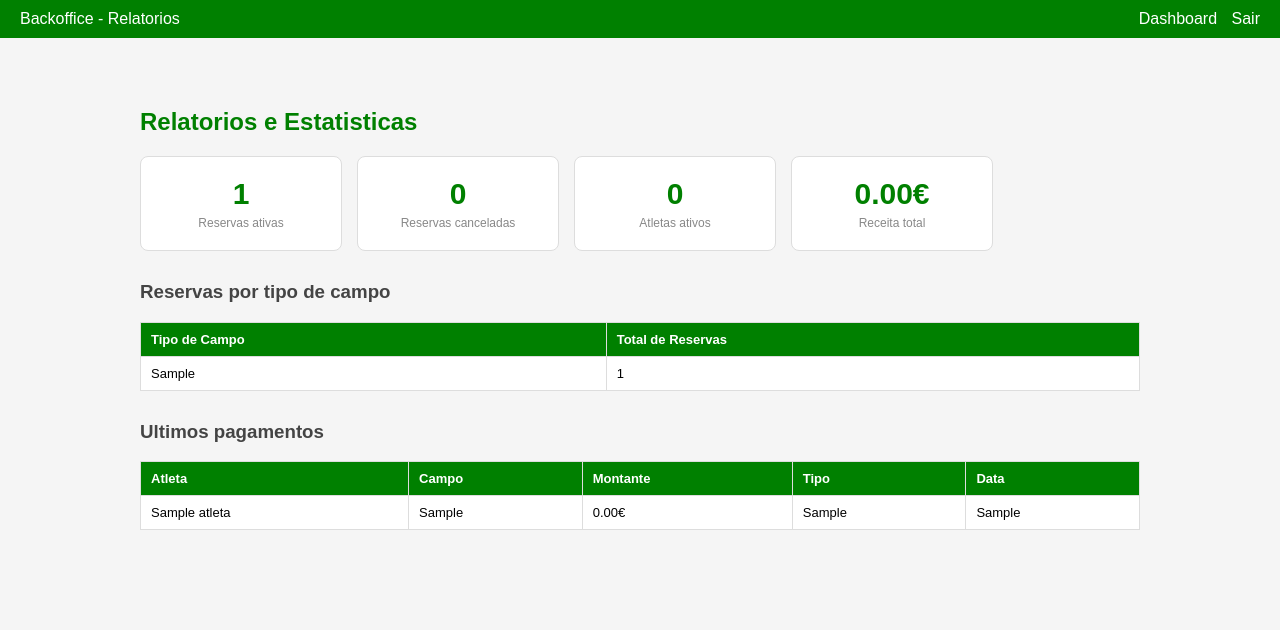
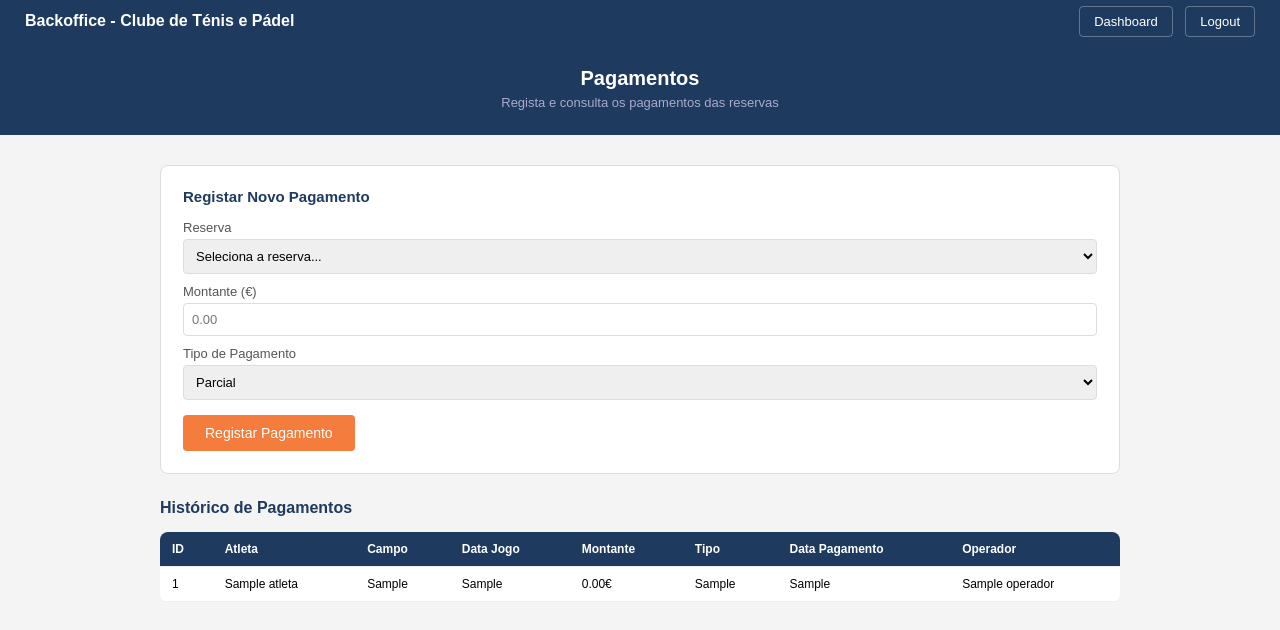
Before and after one commit to donodomundo18/Clube-de-Tenis-e-Padel, a PHP site: page /admin/relatorios.php in a window 1280 px wide. Shown: the top 630 px of the page. Run offline with PHP 8.4, Linux system fonts and the light colour scheme; the visitor is signed in with stand-in values (Sample User, id 1); tables that the repository leaves empty or names only in its code hold one stand-in row (values such as "Sample post").

Commit message:
mudança de cor

```diff
--- a/admin/relatorios.php
+++ b/admin/relatorios.php
@@ -3,106 +3,126 @@ require_once '../config/db.php';
 require_once '../includes/session.php';
 verificarOperador();
 
-// total de reservas ativas
-$total_ativas = $pdo->query("SELECT COUNT(*) FROM reserva WHERE estado_reserva = 'ativa'")->fetchColumn();
+$sucesso = '';
+$erro = '';
 
-// total de reservas canceladas
-$total_canceladas = $pdo->query("SELECT COUNT(*) FROM reserva WHERE estado_reserva = 'cancelada'")->fetchColumn();
+if ($_SERVER['REQUEST_METHOD'] === 'POST') {
+    $reserva_id = $_POST['reserva_id'];
+    $montante = $_POST['montante'];
+    $tipo = $_POST['tipo'];
+    $operador_id = $_SESSION['operador_id'];
 
-// total de atletas ativos
-$total_atletas = $pdo->query("SELECT COUNT(*) FROM atleta WHERE estado_atleta = 'ativo'")->fetchColumn();
+    $stmt = $pdo->prepare("INSERT INTO pagamento (reserva_id, montante, tipo, operador_id) VALUES (?,?,?,?)");
+    $stmt->execute([$reserva_id, $montante, $tipo, $operador_id]);
+    $sucesso = 'Pagamento registado com sucesso!';
+}
 
-// receita total
-$receita = $pdo->query("SELECT SUM(montante) FROM pagamento")->fetchColumn();
+$reservas = $pdo->query("SELECT r.id, a.nome as nome_atleta, r.campo_escolhido, r.data_jogo, r.valor_total FROM reserva r JOIN atleta a ON r.atleta_id = a.id WHERE r.estado_reserva = 'ativa' ORDER BY r.data_jogo DESC")->fetchAll();
 
-// reservas por tipo de campo
-$por_tipo = $pdo->query("SELECT campo_escolhido, COUNT(*) as total FROM reserva WHERE estado_reserva = 'ativa' GROUP BY campo_escolhido")->fetchAll();
-
-// pagamentos recentes
-$pagamentos_recentes = $pdo->query("SELECT p.*, a.nome as nome_atleta, r.campo_escolhido FROM pagamento p JOIN reserva r ON p.reserva_id = r.id JOIN atleta a ON r.atleta_id = a.id ORDER BY p.data_pagamento DESC LIMIT 10")->fetchAll();
+$pagamentos = $pdo->query("SELECT p.*, a.nome as nome_atleta, r.campo_escolhido, r.data_jogo, o.nome as nome_operador FROM pagamento p JOIN reserva r ON p.reserva_id = r.id JOIN atleta a ON r.atleta_id = a.id JOIN operador o ON p.operador_id = o.id ORDER BY p.data_pagamento DESC")->fetchAll();
 ?>
 <!DOCTYPE html>
 <html lang="pt">
 <head>
     <meta charset="UTF-8">
-    <title>Relatorios - Backoffice</title>
+    <title>Pagamentos - Backoffice</title>
     <style>
-        body { font-family: Arial; margin: 0; background: #f5f5f5; }
-        nav { background: green; padding: 10px 20px; color: white; display: flex; justify-content: space-between; }
-        nav a { color: white; margin-left: 10px; text-decoration: none; }
-        .container { max-width: 1000px; margin: 30px auto; padding: 20px; }
-        h2 { color: green; }
-        h3 { color: #444; margin-top: 30px; }
-        .stats { display: flex; gap: 15px; flex-wrap: wrap; margin-bottom: 25px; }
-        .stat { background: white; padding: 20px 25px; border-radius: 8px; border: 1px solid #ddd; text-align: center; min-width: 150px; }
-        .stat h3 { color: green; font-size: 30px; margin: 0 0 5px 0; }
-        .stat p { margin: 0; font-size: 12px; color: #888; }
-        table { width: 100%; border-collapse: collapse; background: white; margin-top: 10px; }
-        th, td { padding: 9px 10px; border: 1px solid #ddd; font-size: 13px; text-align: left; }
-        th { background: green; color: white; }
+        * { margin: 0; padding: 0; box-sizing: border-box; }
+        body { font-family: Arial; background: #f4f4f4; }
+        nav { background: #1e3a5f; padding: 12px 25px; display: flex; justify-content: space-between; align-items: center; }
+        nav span { color: white; font-size: 16px; font-weight: bold; }
+        nav a { color: white; text-decoration: none; margin-left: 8px; font-size: 13px; padding: 7px 14px; border-radius: 4px; border: 1px solid rgba(255,255,255,0.3); }
+        nav a:hover { background: #f47c3c; border-color: #f47c3c; }
+        .topo { background: #1e3a5f; color: white; padding: 25px; text-align: center; }
+        .topo h1 { font-size: 20px; }
+        .topo p { font-size: 13px; color: #aac; margin-top: 5px; }
+        .container { max-width: 1000px; margin: 30px auto; padding: 0 20px; }
+        .formulario { background: white; padding: 22px; border-radius: 8px; margin-bottom: 25px; border: 1px solid #ddd; }
+        .formulario h3 { color: #1e3a5f; margin-bottom: 15px; font-size: 15px; }
+        label { font-size: 13px; color: #555; display: block; margin-bottom: 4px; margin-top: 10px; }
+        input, select { width: 100%; padding: 8px; border: 1px solid #ddd; border-radius: 4px; box-sizing: border-box; font-size: 13px; }
+        input:focus, select:focus { border-color: #1e3a5f; outline: none; }
+        .btn-guardar { background: #f47c3c; color: white; padding: 10px 22px; border: none; border-radius: 4px; cursor: pointer; font-size: 14px; margin-top: 15px; }
+        .btn-guardar:hover { background: #d4622c; }
+        .secao-titulo { color: #1e3a5f; font-size: 16px; margin: 25px 0 15px 0; font-weight: bold; }
+        table { width: 100%; border-collapse: collapse; background: white; border-radius: 8px; overflow: hidden; }
+        th, td { padding: 10px 12px; border-bottom: 1px solid #eee; font-size: 12px; text-align: left; }
+        th { background: #1e3a5f; color: white; }
+        tr:hover { background: #f9f9f9; }
+        .sucesso { background: #e0ffe0; color: #1a6b1a; padding: 10px 15px; border-radius: 6px; margin-bottom: 15px; font-size: 13px; border-left: 4px solid green; }
+        .erro { background: #ffe0e0; color: red; padding: 10px 15px; border-radius: 6px; margin-bottom: 15px; font-size: 13px; border-left: 4px solid red; }
     </style>
 </head>
 <body>
 <nav>
-    <span>Backoffice - Relatorios</span>
+    <span>Backoffice - Clube de Ténis e Pádel</span>
     <div>
         <a href="dashboard.php">Dashboard</a>
-        <a href="../logout.php">Sair</a>
+        <a href="../logout.php">Logout</a>
     </div>
 </nav>
 
+<div class="topo">
+    <h1>Pagamentos</h1>
+    <p>Regista e consulta os pagamentos das reservas</p>
+</div>
+
 <div class="container">
-    <h2>Relatorios e Estatisticas</h2>
+    <?php if ($sucesso): ?>
+        <div class="sucesso"><?= $sucesso ?></div>
+    <?php endif; ?>
+    <?php if ($erro): ?>
+        <div class="erro"><?= $erro ?></div>
+    <?php endif; ?>
 
-    <div class="stats">
-        <div class="stat">
-            <h3><?= $total_ativas ?></h3>
-            <p>Reservas ativas</p>
-        </div>
-        <div class="stat">
-            <h3><?= $total_canceladas ?></h3>
-            <p>Reservas canceladas</p>
-        </div>
-        <div class="stat">
-            <h3><?= $total_atletas ?></h3>
-            <p>Atletas ativos</p>
-        </div>
-        <div class="stat">
-            <h3><?= number_format($receita ?? 0, 2) ?>€</h3>
-            <p>Receita total</p>
-        </div>
+    <div class="formulario">
+        <h3>Registar Novo Pagamento</h3>
+        <form method="POST">
+            <label>Reserva</label>
+            <select name="reserva_id" required>
+                <option value="">Seleciona a reserva...</option>
+                <?php foreach ($reservas as $r): ?>
+                    <option value="<?= $r['id'] ?>">
+                        #<?= $r['id'] ?> — <?= $r['nome_atleta'] ?> — <?= $r['campo_escolhido'] ?> — <?= $r['data_jogo'] ?> — Total: <?= number_format($r['valor_total'], 2) ?>€
+                    </option>
+                <?php endforeach; ?>
+            </select>
+
+            <label>Montante (€)</label>
+            <input type="number" step="0.01" name="montante" placeholder="0.00" required>
+
+            <label>Tipo de Pagamento</label>
+            <select name="tipo" required>
+                <option value="parcial">Parcial</option>
+                <option value="total">Total</option>
+            </select>
+
+            <button type="submit" class="btn-guardar">Registar Pagamento</button>
+        </form>
     </div>
 
-    <h3>Reservas por tipo de campo</h3>
+    <p class="secao-titulo">Histórico de Pagamentos</p>
     <table>
         <tr>
-            <th>Tipo de Campo</th>
-            <th>Total de Reservas</th>
-        </tr>
-        <?php foreach ($por_tipo as $t): ?>
-        <tr>
-            <td><?= $t['campo_escolhido'] ?></td>
-            <td><?= $t['total'] ?></td>
-        </tr>
-        <?php endforeach; ?>
-    </table>
-
-    <h3>Ultimos pagamentos</h3>
-    <table>
-        <tr>
+            <th>ID</th>
             <th>Atleta</th>
             <th>Campo</th>
+            <th>Data Jogo</th>
             <th>Montante</th>
             <th>Tipo</th>
-            <th>Data</th>
+            <th>Data Pagamento</th>
+            <th>Operador</th>
         </tr>
-        <?php foreach ($pagamentos_recentes as $p): ?>
+        <?php foreach ($pagamentos as $p): ?>
         <tr>
+            <td><?= $p['id'] ?></td>
             <td><?= $p['nome_atleta'] ?></td>
             <td><?= $p['campo_escolhido'] ?></td>
+            <td><?= $p['data_jogo'] ?></td>
             <td><?= number_format($p['montante'], 2) ?>€</td>
             <td><?= $p['tipo'] ?></td>
             <td><?= $p['data_pagamento'] ?></td>
+            <td><?= $p['nome_operador'] ?></td>
         </tr>
         <?php endforeach; ?>
     </table>
```
